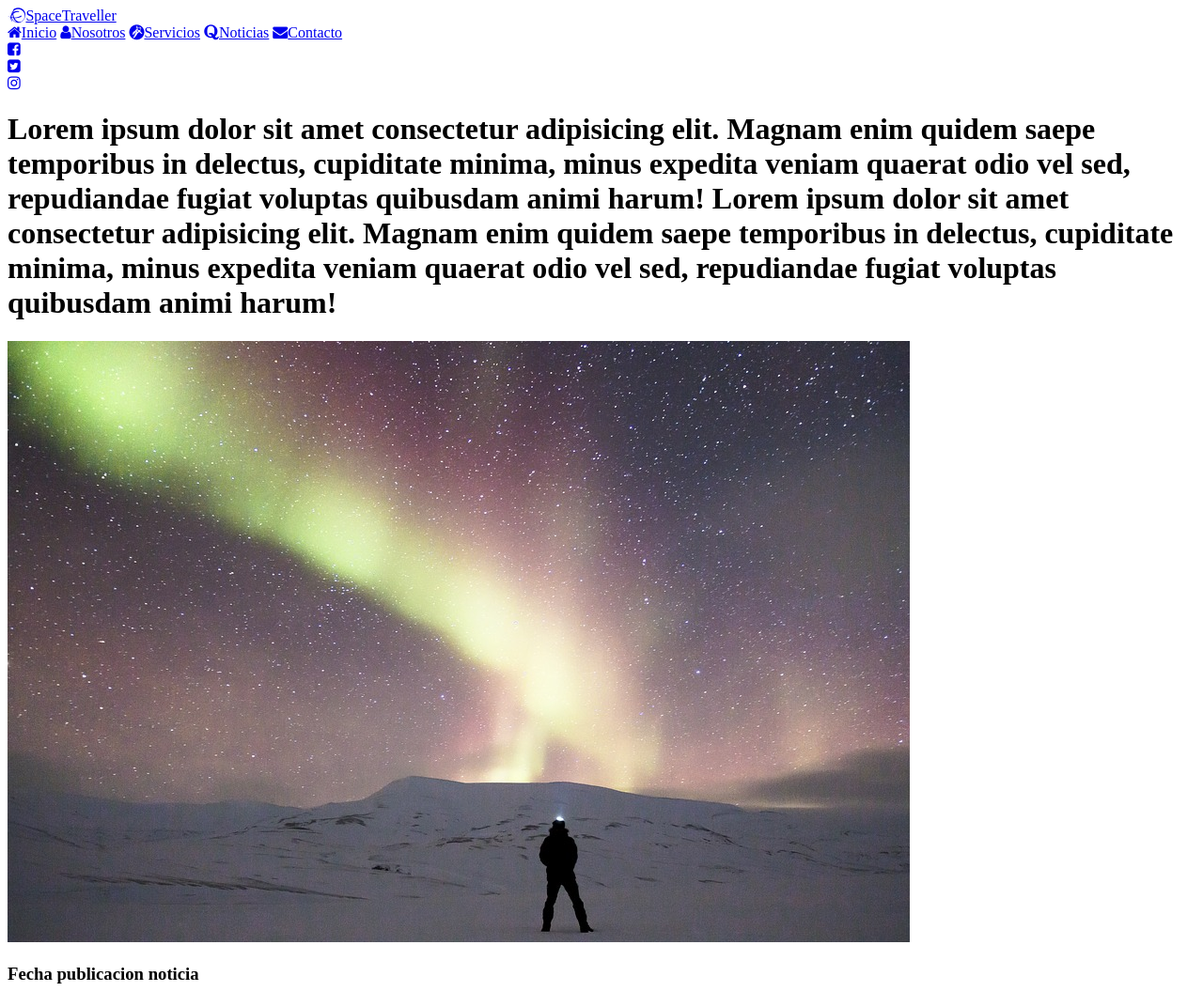
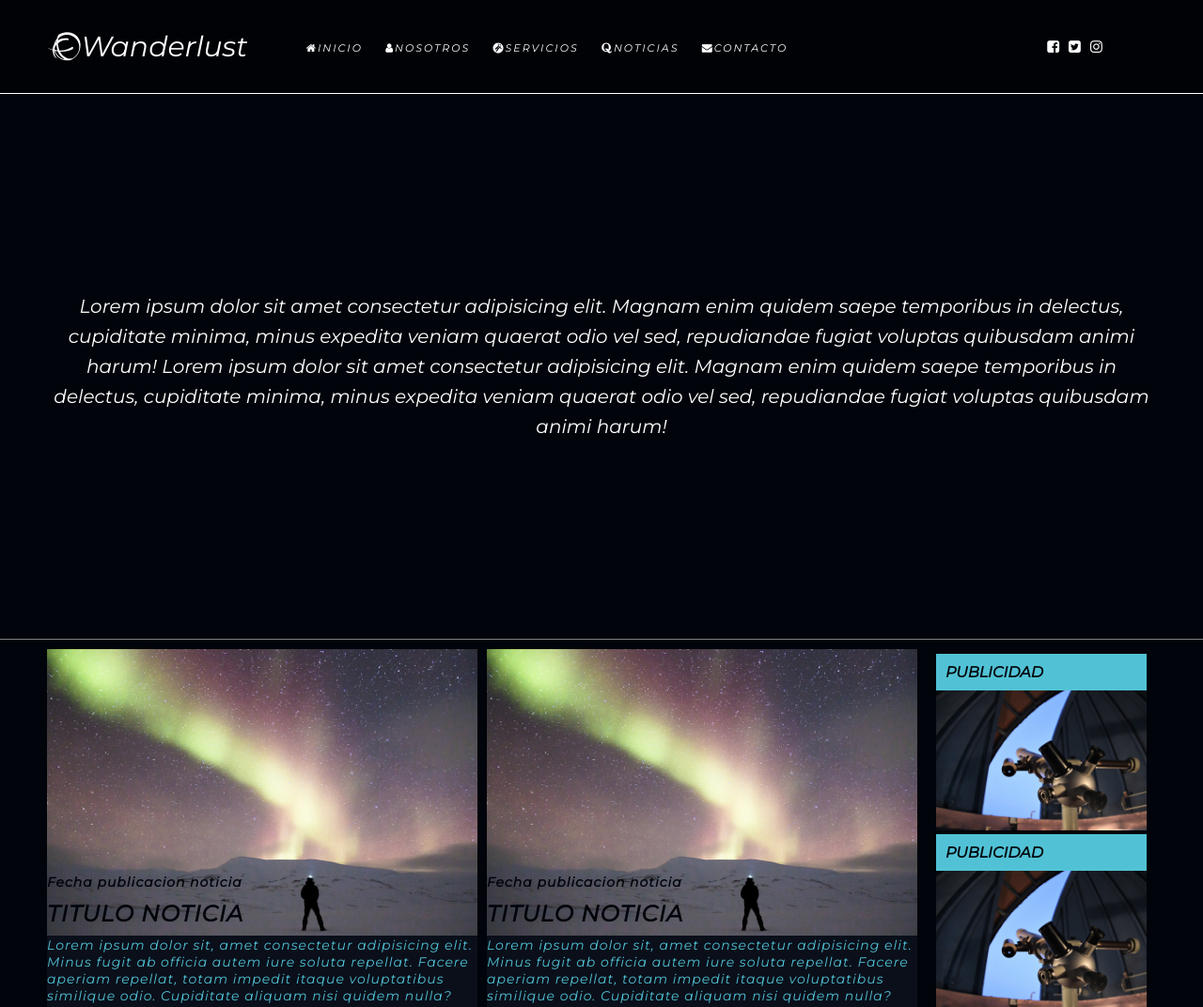
Before and after one commit to Silvia-quint/Wanderlust, a website built with Vite: page src/index.html in a window 1280 px wide. Shown: the top 1072 px of the page at 94% size. Built offline with nearby package versions, Linux system fonts and the light colour scheme; files whose address does not match are found by name.

Commit message:
some changes index.html

```diff
--- a/src/Inicio-Wanderlust.html
+++ b/src/index.html
@@ -8,7 +8,7 @@
     <link rel="stylesheet" href="css/font-awesome.min.css">
     <link rel="preconnect" href="https://fonts.gstatic.com">
     <link href="https://fonts.googleapis.com/css2?family=Lora:ital@1&family=Montserrat:ital@1&display=swap" rel="stylesheet">
-    <link rel="stylesheet" href="estilos-ejemplo-flexbox.css">
+    <link rel="stylesheet" href="styles.css">
     <title>Ejemplo-Flexbox</title>
 </head>
 
@@ -17,8 +17,8 @@
         <header class="header">
             <div class="menu margen-interno">
                 <div class="logo">
-                    <a href="Ejemplo-Flexbox.html">
-                        <i class="fa fa-ravelry" aria-hidden="true"></i>SpaceTraveller
+                    <a href="Inicio-Wanderlust.html">
+                        <i class="fa fa-ravelry" aria-hidden="true"></i>Wanderlust
                     </a>
                 </div>
                 <nav class="nav-menu">
```
